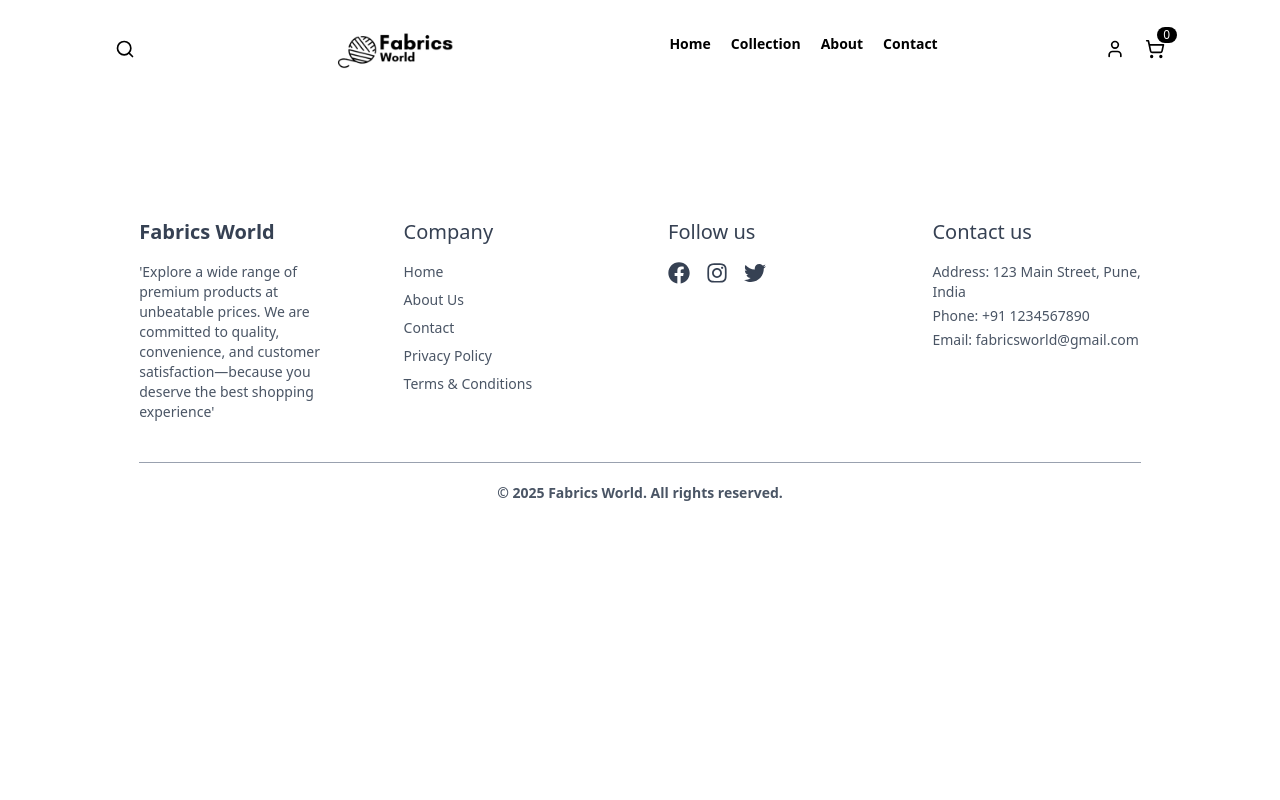
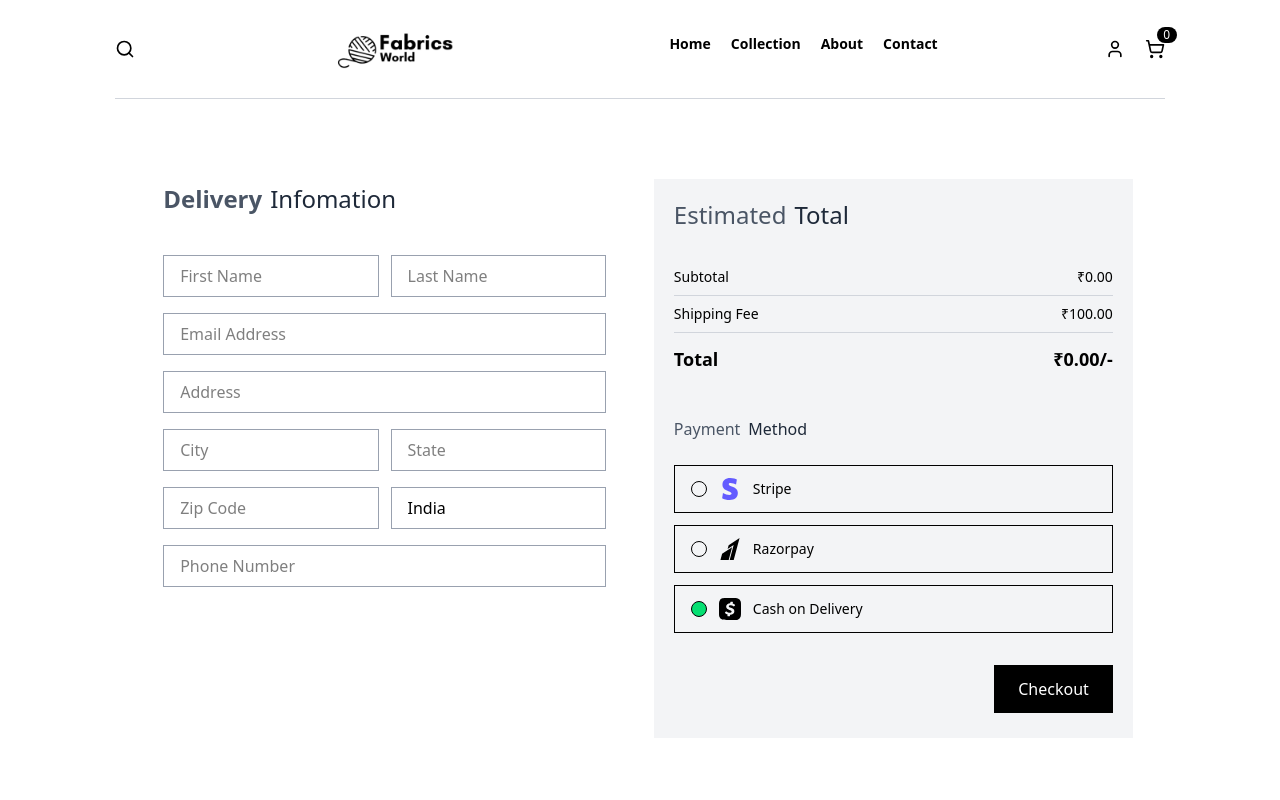
Before and after one commit to themxnish/e-commerce, a React (Vite) app in the folder front/: page /checkout in a window 1280 px wide. Shown: the top 800 px of the page. Built offline with nearby package versions, Linux system fonts and the light colour scheme.

Commit message:
created checkout page with payment options

```diff
--- a/front/src/App.jsx
+++ b/front/src/App.jsx
@@ -5,7 +5,7 @@ import Home from './pages/Home'
 import Login from './pages/Login'
 import Product from './pages/Product'
 import Cart from './pages/Cart'
-import PlaceOrder from './pages/PlaceOrder'
+import CheckOut from './pages/CheckOut'
 import Orders from './pages/Orders'
 import Contact from './pages/Contact'
 import About from './pages/About'
@@ -29,7 +29,7 @@ const App = () => {
                 <Route path="/login" element={<Login />} />
                 <Route path="/products/:id" element={<Product />} />
                 <Route path="/cart" element={<Cart />} />
-                <Route path="/placeorder" element={<PlaceOrder />} />
+                <Route path="/checkout" element={<CheckOut />} />
                 <Route path="/orders" element={<Orders />} />
                 <Route path="/contact" element={<Contact />} />
                 <Route path="/about" element={<About />} />
--- a/front/src/components/Item.jsx
+++ b/front/src/components/Item.jsx
@@ -17,7 +17,7 @@ const Item = ({ id, image, name, price }) => {
                 <p className='text-gray-900 font-semibold text-md mt-auto text-left'>{currency}{price}</p>
             <button
                 onClick={() => addToCart(id, "M")}
-                className='w-full mt-auto py-3 bg-gray-100 border border-gray-400 text-gray-900 font-semibold rounded-md hover:bg-gray-300 transition'>
+                className='w-full mt-auto py-3 bg-gray-200 active:scale-95 text-gray-900 font-semibold hover:bg-gray-300 transition'>
                 Add to cart
             </button>
         </div>
--- a/front/src/pages/Cart.jsx
+++ b/front/src/pages/Cart.jsx
@@ -3,6 +3,7 @@ import { ShopContext } from '../context/Shop'
 import Title from '../components/Title'
 import { Trash2 } from 'lucide-react';
 import CartTotal from '../components/CartTotal';
+import { Link } from 'react-router-dom';
 
 const Cart = () => {
   const { products, currency, cartItems, updateQuantity, navigate } = useContext(ShopContext);
@@ -38,7 +39,7 @@ const Cart = () => {
                 <div className="flex items-start gap-4">
                   <img src={foundProduct.image[0]} alt={foundProduct.name} className="w-18 h-22 object-cover"/>
                   <div className="flex flex-col">
-                    <p className="text-md font-semibold">{foundProduct.name}</p>
+                    <Link to={`/products/${item.id}`} className="block hover:underline"><p className="text-md font-semibold">{foundProduct.name}</p></Link>
                     <p className="text-sm text-gray-500">{foundProduct.category}</p>
                     <div className="flex items-center gap-4 mt-2">
                       <p className="text-md font-semibold">{currency}{foundProduct.price}</p>
@@ -48,8 +49,8 @@ const Cart = () => {
                 </div>
 
                 <div className="flex items-center gap-6">
-                  <p>quantity</p>
-                  <input onChange={(e) => e.target.value === '' || e.target.value === '0' ? null : updateQuantity(item.id, item.size, Number(e.target.value))}
+                  <p>qty</p>
+                  <input onChange={(e) => e.target.value === '' || e.target.value === '0' ? null : updateQuantity(item.id, item.size, Math.min(10, Number(e.target.value)))}
                     type="number" className="w-15 text-center text-sm px-2 py-1 bg-gray-200" defaultValue={item.quantity} min={1} max={10} />
                   <Trash2 onClick={() => updateQuantity(item.id, item.size, 0)} className="w-5 h-5 text-gray-400 hover:text-red-600 cursor-pointer transition"
                   />
@@ -66,7 +67,7 @@ const Cart = () => {
         <div className="flex justify-end mt-10">
           <div className="w-full sm:w-[400px] bg-gray-100 p-6 shadow">
             <CartTotal />
-            <button onClick={() => navigate('/placeorder')} className="w-full bg-gray-900 text-white text-md font-semibold active:scale-95 transition py-3 mt-6">Proceed to Checkout</button>
+            <button onClick={() => navigate('/checkout')} className="w-full bg-gray-900 text-white text-md font-semibold active:scale-95 transition py-3 mt-6">Proceed to Checkout</button>
           </div>
         </div>
       )}
--- /dev/null
+++ b/front/src/pages/CheckOut.jsx
@@ -0,0 +1,65 @@
+import React, { useState, useContext } from 'react'
+import Title from '../components/Title'
+import CartTotal from '../components/CartTotal'
+import { SiStripe, SiRazorpay, SiCashapp } from "react-icons/si";
+import { ShopContext } from '../context/Shop'
+
+
+const CheckOut  = () => {
+  const [method, setMethod] = useState("cod");
+  const { navigate } = useContext(ShopContext);
+  return (
+    <div className='flex flex-col sm:flex-row justify-between gap-8 pt-5 sm:pt-14 min-h-[80vh] border-t border-gray-300 px-4 sm:px-8'>
+      <div className='flex flex-col gap-4 w-full max-w-[480px} p-4 mx-auto sm:mx-0'>
+        <div className='text-xl sm:text-2xl font-semibold my-3'>
+          <Title text1={"Delivery"} text2={"Infomation"}/>
+        </div>
+        <div className='flex gap-3'>
+          <input type="text" placeholder='First Name' className='border border-gray-400 p-2 px-4 w-full'/>
+          <input type="text" placeholder='Last Name' className='border border-gray-400 p-2 px-4 w-full'/>
+        </div>
+        <input type="email" placeholder='Email Address' className='border border-gray-400 p-2 px-4 w-full'/>
+        <input type="text" placeholder='Address' className='border border-gray-400 p-2 px-4 w-full'/>
+        <div className='flex gap-3'>
+          <input type="text" placeholder='City' className='border border-gray-400 p-2 px-4 w-full'/>
+          <input type="text" placeholder='State' className='border border-gray-400 p-2 px-4 w-full'/>
+        </div>
+        <div className='flex gap-3'>
+          <input type="number" placeholder='Zip Code' className='border border-gray-400 p-2 px-4 w-full'/>
+          <input type="text" placeholder='Country' defaultValue="India" className='border border-gray-400 p-2 px-4 w-full'/>
+        </div>
+        <input type="number" placeholder='Phone Number' className='border border-gray-400 p-2 px-4 w-full'/>
+      </div>
+
+      <div className='w-full max-w-[480px] bg-gray-100 p-5 mx-auto sm:mx-0 mt-6'>
+        <CartTotal/>
+        <div className='mt-8'>
+          <Title text1={"Payment"} text2={"Method"}/>
+          <div className='flex flex-col gap-3 mt-3'>
+            <div onClick={() => setMethod("stripe")} className='flex items-center gap-3 border py-3 px-4 cursor-pointer hover:bg-gray-200'>
+              <p className={`w-4 h-4 border rounded-full ${method === "stripe" ? "bg-green-400" : ""}`}></p>
+              <SiStripe size={22} color="#635BFF" />
+              <span className='text-sm font-medium'>Stripe</span>
+            </div>
+            <div onClick={() => setMethod("razorpay")} className='flex items-center gap-3 border py-3 px-4 cursor-pointer hover:bg-gray-200'>
+              <p className={`w-4 h-4 border rounded-full ${method === "razorpay" ? "bg-green-400" : ""}`}></p>
+              <SiRazorpay size={22} color="darkblue-500" />
+              <span className='text-sm font-medium'>Razorpay</span>
+              </div>
+            <div onClick={() => setMethod("cod")} className='flex items-center gap-3 border py-3 px-4 cursor-pointer hover:bg-gray-200'>
+              <p className={`w-4 h-4 border rounded-full ${method === "cod" ? "bg-green-400" : ""}`}></p>
+              <SiCashapp size={22} color="gray-700" />
+              <p className='text-sm font-medium'>Cash on Delivery</p>
+            </div>
+
+          </div>
+        </div>
+          <div className='text-center sm:text-right mt-8'>
+            <button onClick={() => navigate("/orders")} className='w-full sm:w-auto bg-black text-white py-3 px-6 active:scale-95 transition-all duration-300'>Checkout</button>
+          </div>
+      </div>
+    </div>
+  )
+}
+
+export default CheckOut
--- a/front/src/pages/PlaceOrder.jsx
+++ /dev/null
@@ -1,11 +0,0 @@
-import React from 'react'
-
-function PlaceOrder() {
-  return (
-    <div>
-
-    </div>
-  )
-}
-
-export default PlaceOrder
```
